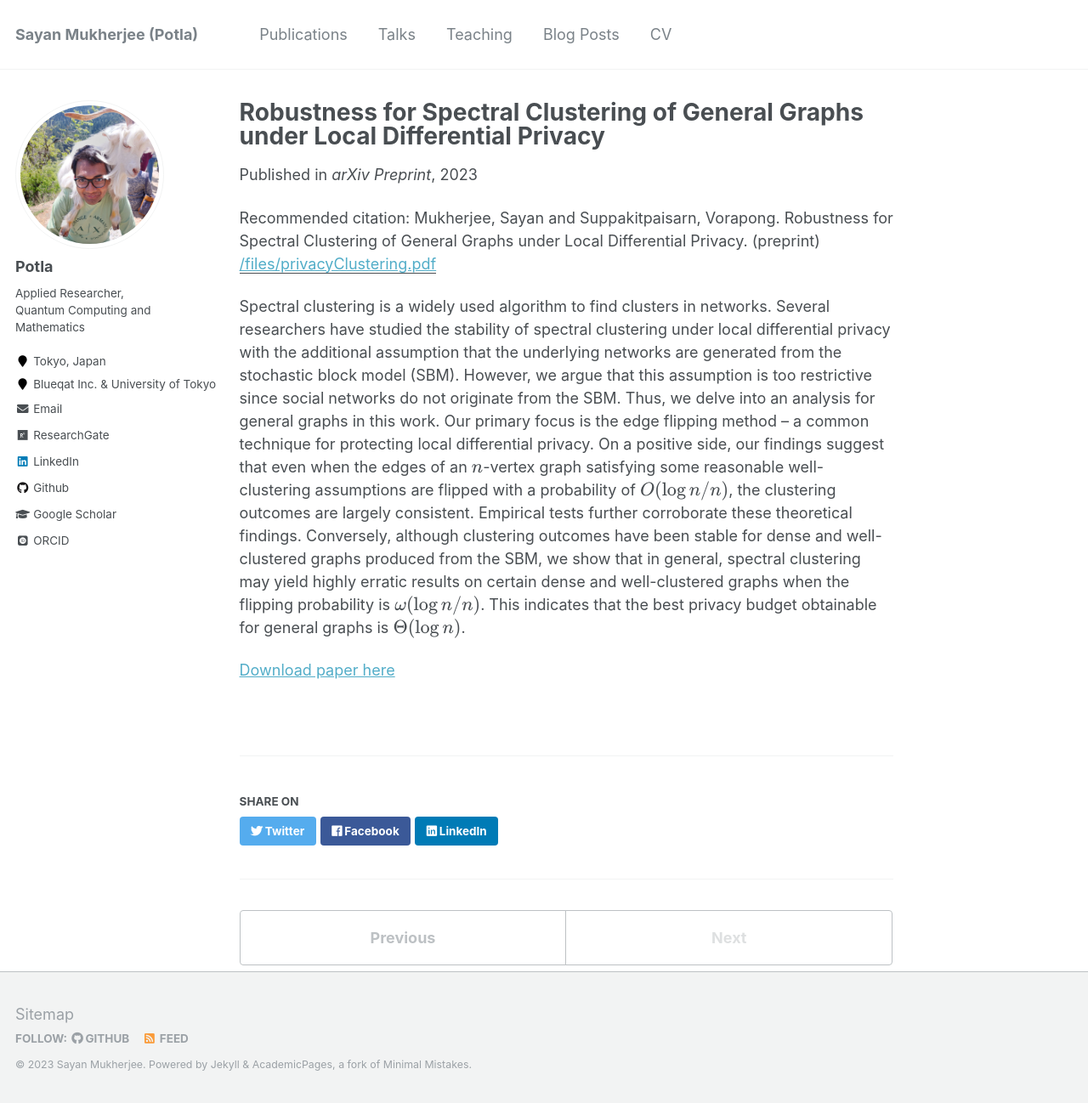
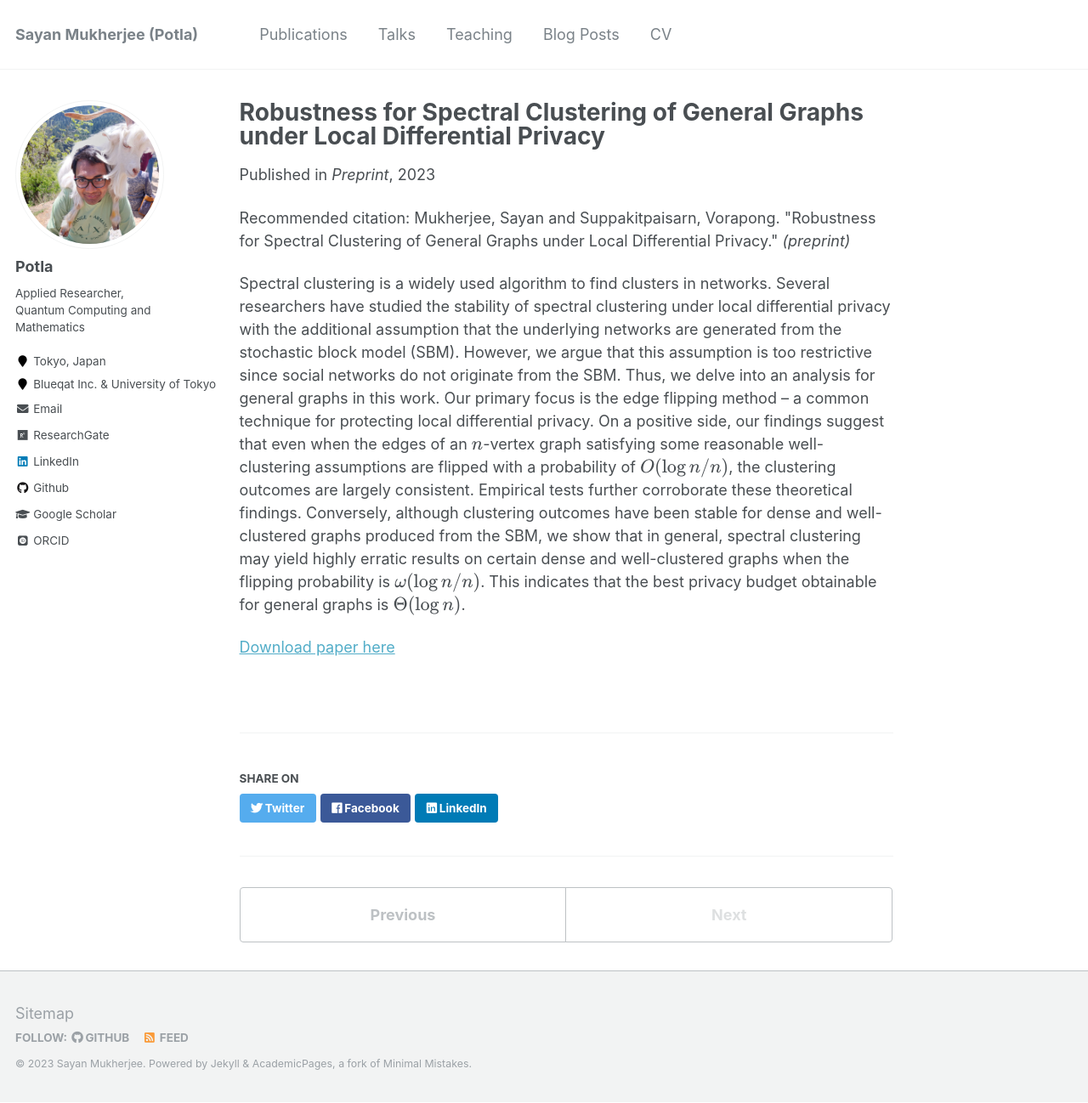
Before and after one commit to Potla1995/potla1995.github.io, a Jekyll site: the page built from _publications/2023-09-13-privacyClustering.md, in a window 1280 px wide and 1298 px high. Shown: the whole window at 85% size. Built offline with Jekyll 4.4.1, drawn with Linux system fonts in a browser that asks for light colours; some web fonts are replaced; formulas are drawn with MathJax 3.

```diff
--- a/_publications/2023-09-13-privacyClustering.md
+++ b/_publications/2023-09-13-privacyClustering.md
@@ -4,9 +4,9 @@ collection: publications
 permalink: /publication/privacyClustering
 excerpt: 'Spectral clustering is robust for social networks in general with privacy budget $\epsilon=O(\log n)$, and this result is tight.'
 date: 2023-09-13
-venue: 'arXiv Preprint'
-paperurl: '/files/privacyClustering.pdf'
-citation: 'Mukherjee, Sayan and Suppakitpaisarn, Vorapong. Robustness for Spectral Clustering of General Graphs under Local Differential Privacy. (preprint)'
+venue: 'Preprint'
+paperurl: ''
+citation: 'Mukherjee, Sayan and Suppakitpaisarn, Vorapong. "Robustness for Spectral Clustering of General Graphs under Local Differential Privacy." <i>(preprint)</i>'
 ---
 Spectral clustering is a widely used algorithm to find clusters in networks.
 Several researchers have studied the stability of spectral clustering under local differential privacy with the additional assumption that the underlying networks are generated from the stochastic block model (SBM).
```
Also changed, not shown: _publications/2022-07-02-graphPartitionLearning.md (+1 -1 lines), _publications/2023-07-11-hatP4free.md (+1 -1 lines).
